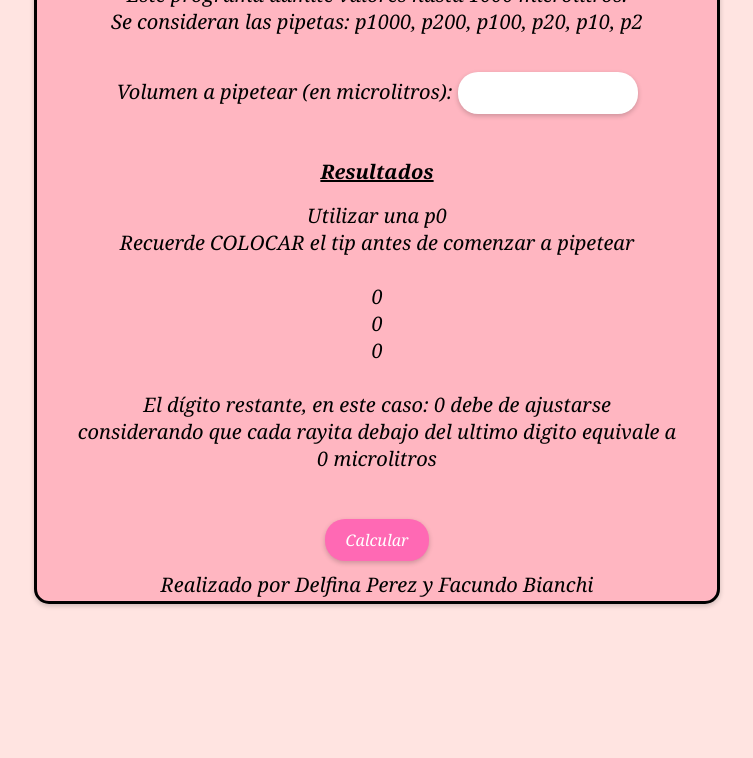
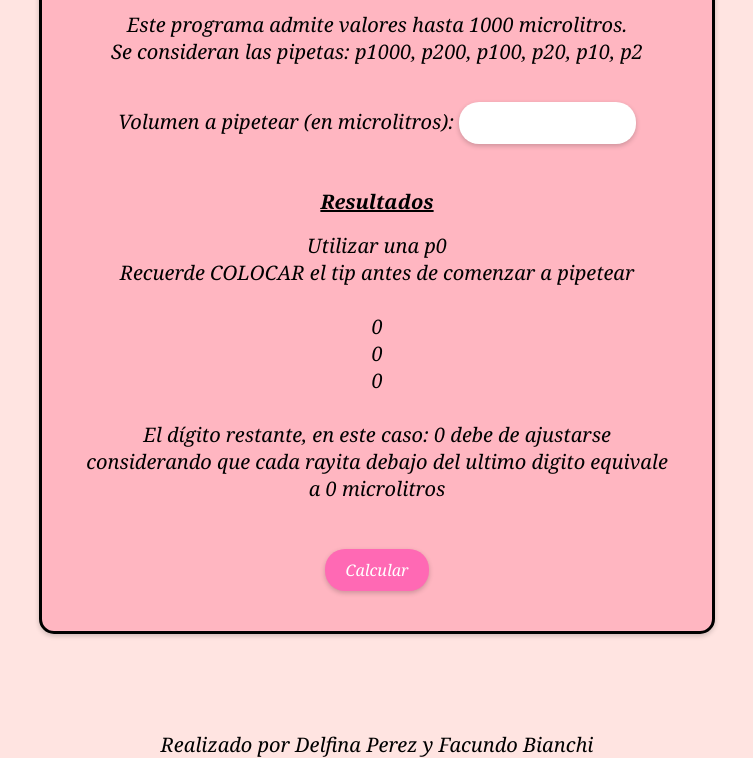
Before and after one commit to delfiperez/Micropipetas, a plain HTML site: page index.html in a window 1280 px wide. Shown: the part 179-937 px from the top of the page, without its empty margins (263-1016 px from the left). Before the commit the page ends 840 px from the top, so only its background shows below. Drawn offline with Linux system fonts and the light colour scheme.

Commit message:
modif css, compu

```diff
--- a/style.css
+++ b/style.css
@@ -9,7 +9,7 @@ div{
     margin-top: 4rem;
     margin-bottom:4rem;
     padding-top: 1rem;
-    padding-bottom: 1rem;
+    padding-bottom:1rem;
     width: 50%;
     background-color: lightpink;
     border-style: solid;
@@ -25,7 +25,7 @@ body{
     font-family: Georgia, "Times New Roman", Times, serif;
     background-color: mistyrose;
     margin: 0;
-    padding: 20px;
+    padding: 50px;
     display: flex;
     justify-content: center;
     align-items: center;
@@ -87,10 +87,10 @@ body{
   #footer{
 
     position: absolute;
-    bottom: 0;
+    bottom: -110px;
     left: 0;
     width: 100%;
-    height: 50px;
+    height: 0px;
     color: black;
 }
 
```
